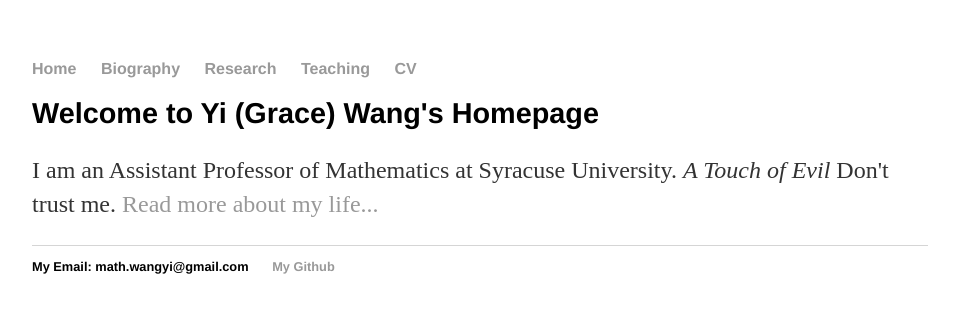
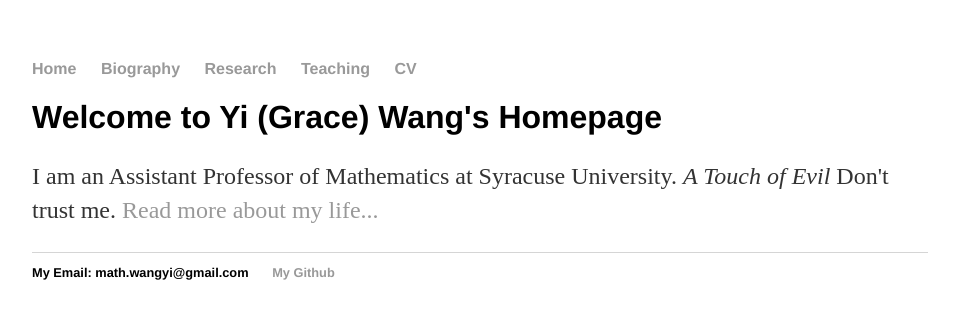
Before and after one commit to mathGrace/mathGrace.github.io, a Jekyll site: the page index.html, which Jekyll copies as it is, in a window 1280 px wide. Shown: the top 319 px of the page, without its empty margins (160-1119 px from the left). Built offline with Jekyll 4.4.1, drawn with Linux system fonts in a browser that asks for light colours.

Commit message:
Update main.css

```diff
--- a/css/main.css
+++ b/css/main.css
@@ -20,7 +20,7 @@ a:hover {
     text-decoration: underline;
 }
 h1 {
-    font-size: 1.8em;
+    font-size: 2em;
     font-family:'Helvetica', 'Arial', 'Sans-Serif';
 }
 p {
```
